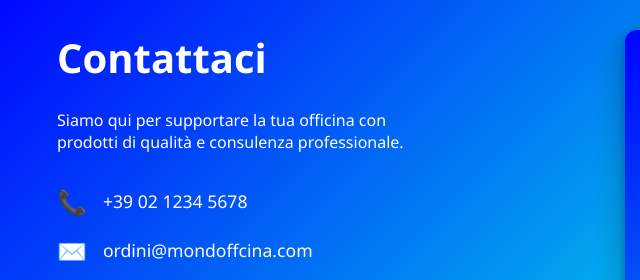
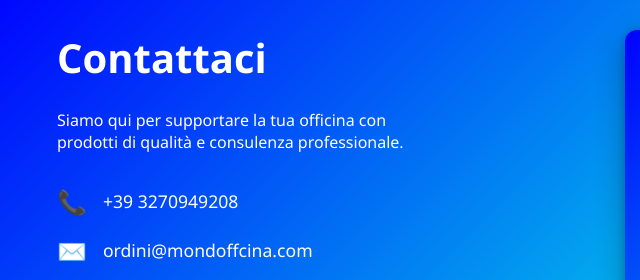
Before and after one commit to giovannieustorgio99-ai/mondofficina-deploy, a plain HTML site: page index.html in a window 1280 px wide. Shown: the part 2001-2281 px from the top of the page, 7-647 px from the left. Drawn offline with Linux system fonts and the light colour scheme; no server answers.

Commit message:
Deploy aggiornato

```diff
--- a/index.html
+++ b/index.html
@@ -118,7 +118,7 @@
             <div class="contact-details">
                 <div class="contact-item">
                     <span style="font-size: 1.5rem;">📞</span>
-                    <span>+39 02 1234 5678</span>
+                    <span>+39 3270949208</span>
                 </div>
                 <div class="contact-item">
                     <span style="font-size: 1.5rem;">✉️</span>
```
